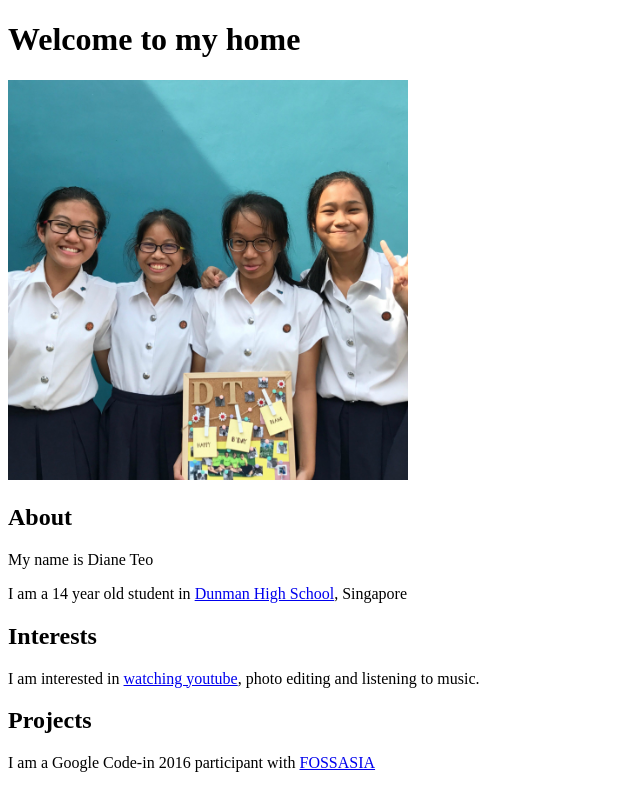
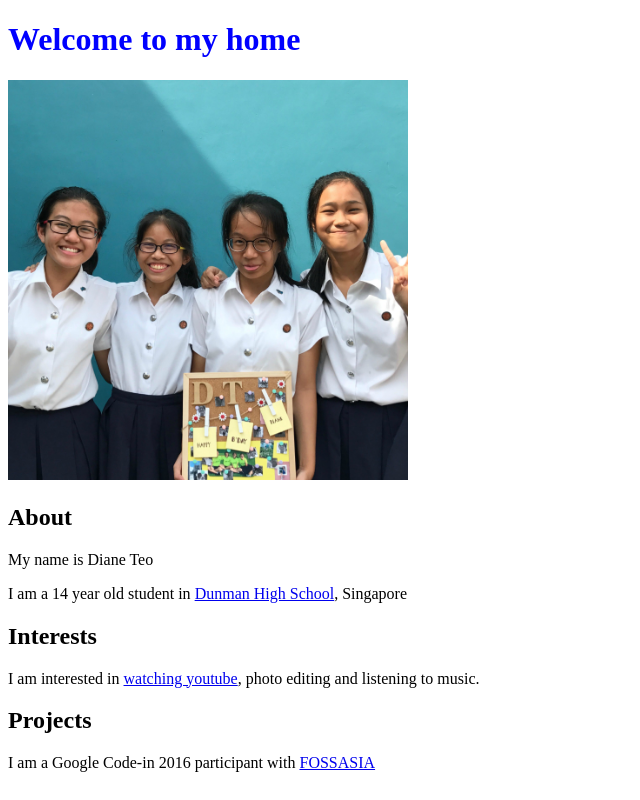
Before and after one commit to 17y2hdianeteo/17y2hdianeteo.github.io, a plain HTML site: page index.html in a window 1280 px wide. Shown: the whole page, without its empty margins (0-640 px from the left). Drawn offline with Linux system fonts and the light colour scheme.

Commit message:
Update style.css

```diff
--- a/style.css
+++ b/style.css
@@ -3,7 +3,7 @@ body {
 }
 
 h1 {
-color; blue;
+color: blue;
 }
 
 h2 {
```
